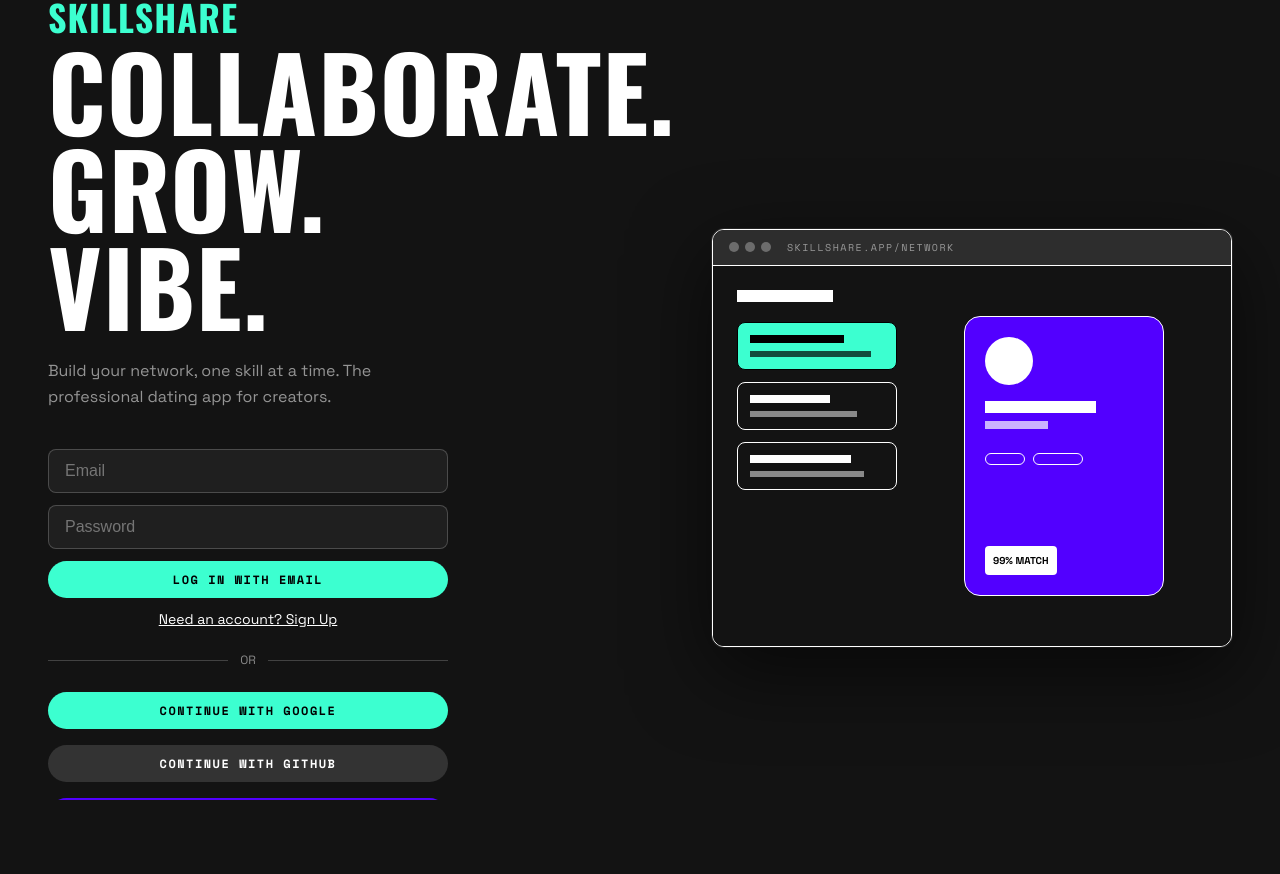
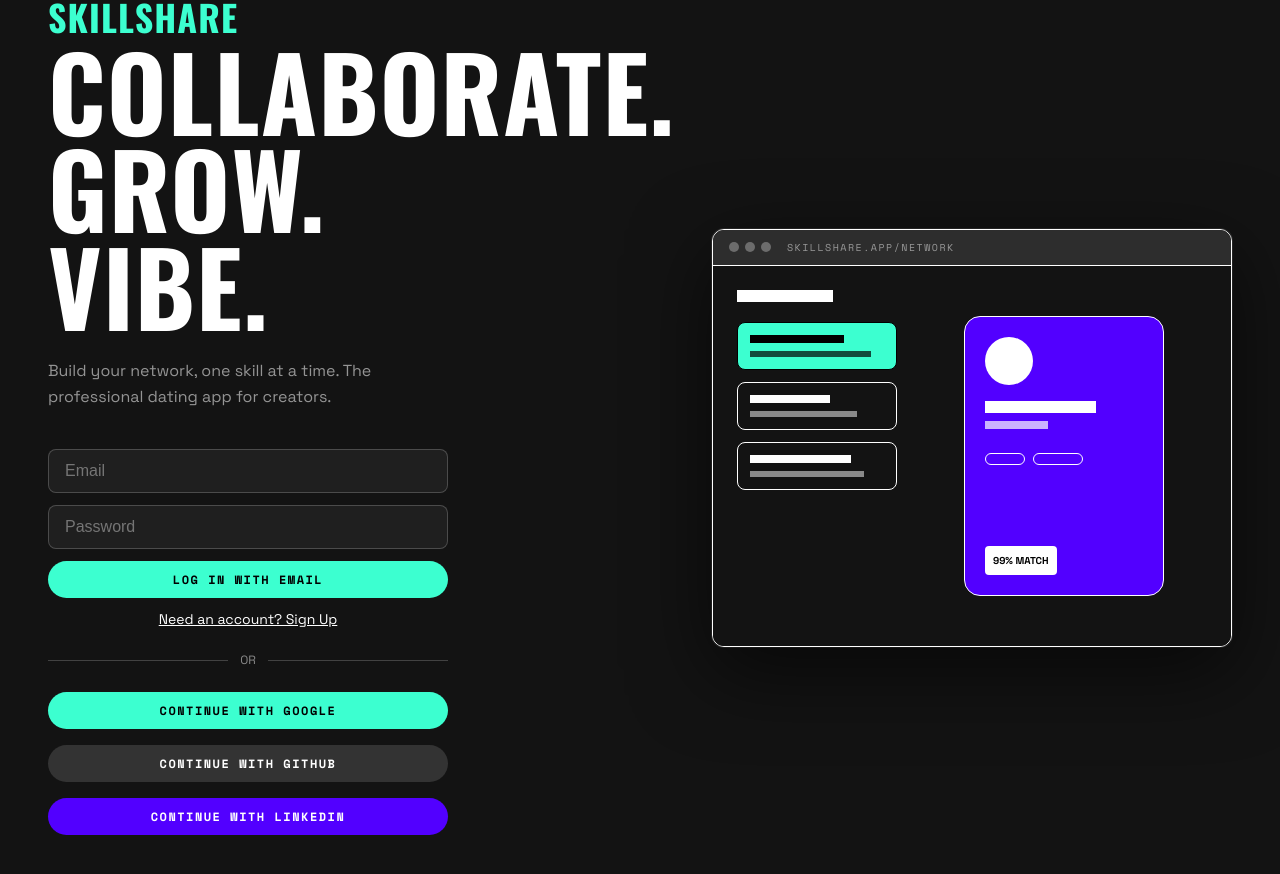
Before and after one commit to PG300604/skillshare-app-vercel, a React (Vite) app in the folder frontend/: page / in a window 1280 px wide. Before the commit the page ends 800 px from the top, so only its background shows below. Built offline with nearby package versions, Linux system fonts and the light colour scheme; no server answers.

Commit message:
fix: landing page scroll and set docker memory limits

```diff
--- a/frontend/src/components/LandingPage.jsx
+++ b/frontend/src/components/LandingPage.jsx
@@ -193,17 +193,18 @@ export function LandingPage() {
 const styles = {
   root: {
     width: "100vw",
-    height: "100vh",
+    minHeight: "100vh",
     display: "flex",
     alignItems: "center",
     justifyContent: "center",
     background: "var(--canvas-black)",
-    overflow: "hidden",
+    overflowY: "auto",
+    overflowX: "hidden",
   },
   container: {
     width: "100%",
     maxWidth: "1280px",
-    height: "100%",
+    minHeight: "100vh",
     display: "flex",
     flexDirection: "row",
     alignItems: "center",
```
Also changed, not shown: 1 other file (tests, documents, lock files or other folders).
